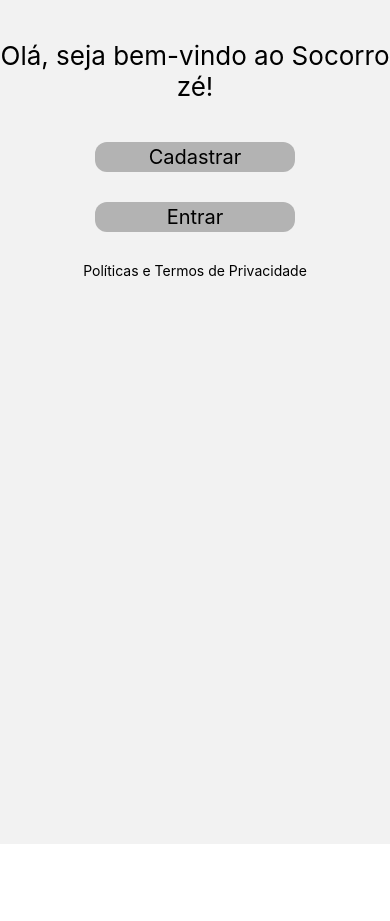
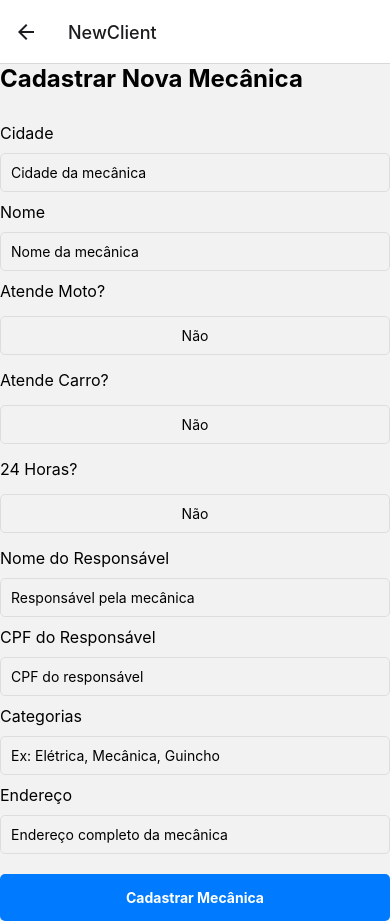
Before and after one commit to CaioCesarFaria/socorroze-app-master, a React Native app: screen /NewClient in a window 390 px wide. Before the commit the page ends 844 px from the top, so only its background shows below. Built offline with nearby package versions, Linux system fonts and the light colour scheme.

Commit message:
Página Home com página de cadastro

```diff
--- a/App.js
+++ b/App.js
@@ -14,6 +14,8 @@ import Welcome from './src/screens/Welcome';
 import Login from './src/screens/Login';
 import Cadastro from './src/screens/Cadastro';
 import Home from './src/screens/Home';
+import HomeAdm from './src/screens/HomeAdm';
+import NewClient from './src/screens/NewClient';
 
 
 
@@ -29,6 +31,8 @@ export default function App() {
         <Stack.Screen name='Home' component={Home}/>
         <Stack.Screen name='Cadastro' component={Cadastro} />
         <Stack.Screen name='Login' component={Login} />
+        <Stack.Screen name= 'HomeAdm' component={HomeAdm}/>
+        <Stack.Screen name='NewClient' component={NewClient}/>
       </Stack.Navigator>
     </NavigationContainer>
   );
--- /dev/null
+++ b/src/screens/HomeAdm.js
@@ -0,0 +1,59 @@
+import React, { useEffect, useState } from "react";
+import { Text, View, StyleSheet } from "react-native";
+import { auth } from '../firebase-config/firebasecofing';
+import { getFirestore, doc, getDoc } from 'firebase/firestore';
+import { onAuthStateChanged } from 'firebase/auth';
+import { SafeAreaView } from "react-native-safe-area-context";
+import { TouchableOpacity } from "react-native-gesture-handler";
+import { useNavigation } from "@react-navigation/native";
+
+
+export default function HomeAdm() {
+    const navigation = useNavigation();
+    const [user, setUser] = useState(null);
+    const [userData, setUserData] = useState(null);
+
+    useEffect(() => {
+        const unsubscribeAuth = onAuthStateChanged(auth, async (userAuth) => {
+            if (userAuth) {
+                setUser(userAuth);
+
+                // Acesso ao Firestore para pegar dados adicionais do usuário
+                const db = getFirestore(); // Instancia o Firestore
+                const userRef = doc(db, 'usuarios', userAuth.uid);
+                const docSnap = await getDoc(userRef);
+
+                if (docSnap.exists()) {
+                    setUserData(docSnap.data());
+                } else {
+                    console.log('No such document!');
+                }
+            } else {
+                setUser(null); // Caso não esteja logado, limpa o estado do usuário
+                setUserData(null); // Limpa os dados do usuário
+            }
+        });
+
+        // Limpeza do listener ao desmontar o componente
+        return () => unsubscribeAuth();
+    }, []);
+    return (
+        <SafeAreaView>
+            <Text>
+                {user ? `Olá, ${user.displayName || userData?.nome || 'Usuário'}` : 'Você não está logado'}
+            </Text>
+            <TouchableOpacity></TouchableOpacity>
+            <TouchableOpacity style={styles.btnNewClient} onPress={()=> navigation.navigate('NewClient')}>
+                <Text style={styles.buttonText}>Cadastrar Novo Cliente</Text>
+            </TouchableOpacity>
+        </SafeAreaView>
+    );
+}
+
+const styles = StyleSheet.create({
+    container: {
+        flex: 1,
+        justifyContent: 'center',
+        alignItems: 'center',
+    },
+})
--- a/src/screens/Login.js
+++ b/src/screens/Login.js
@@ -19,12 +19,17 @@ export default function Login() {
     try {
       // Tenta fazer o login com e-mail e senha
       const userCredential = await signInWithEmailAndPassword(auth, email, password);
-      const user = userCredential.user;  // Objeto do usuário autenticado
+      const isAdmin = userCredential.user.uid === "9izwMEqZtJcvkS0tCyGuF7xAC8t1"; // CRIANDO A CHAVE DE ADM
+      if (isAdmin) {
+        navigation.navigate('HomeAdm', { isAdmin });
+        Alert.alert("Bem-vindo Administrador");
+      } else {
+        const user = userCredential.user;  // Objeto do usuário autenticado
 
-      // Se o login for bem-sucedido, navega para a tela "Home"
-      console.log('Usuário autenticado:', user);
-      navigation.replace('Home');  // Navegação para a tela Home
-
+        // Se o login for bem-sucedido, navega para a tela "Home"
+        console.log('Usuário autenticado:', user);
+        navigation.replace('Home');  // Navegação para a tela Home
+      }
     } catch (error) {
       const errorCode = error.code;
       const errorMessage = error.message;
--- /dev/null
+++ b/src/screens/NewClient.js
@@ -0,0 +1,181 @@
+import React, { useState } from "react";
+import {
+    SafeAreaView,
+    StyleSheet,
+    Text,
+    View,
+    TextInput,
+    TouchableOpacity,
+    Alert,
+    ScrollView,
+} from "react-native";
+import app from '../firebase-config/firebasecofing';
+import { getFirestore, collection, addDoc } from 'firebase/firestore';
+import { useNavigation } from "@react-navigation/native";
+
+export default function NewClient() {
+
+
+    const navigation = useNavigation();
+    const [cidade, setCidade] = useState('');
+    const [nomeFantasia, setNomeFantasia] = useState('');
+    const [atendeMoto, setAtendeMoto] = useState(false);
+    const [atendeCarro, setAtendeCarro] = useState(false);
+    const [eh24Horas, setEh24Horas] = useState(false);
+    const [responsavel, setResponsavel] = useState('');
+    const [cpfResponsavel, setCpfResponsavel] = useState('');
+    const [categorias, setCategorias] = useState('');
+    const [endereco, setEndereco] = useState('');
+    const db = getFirestore(app);
+
+
+    // Função para enviar dados ao Firestore
+    const handleNewClient = async () => {
+        try {
+            // Adiciona um novo documento com os dados da mecânica
+            await addDoc(collection(db, "mecanicas"), {
+                cidade: cidade,
+                nomeFantasia: nomeFantasia,
+                atendeMoto: atendeMoto,
+                atendeCarro: atendeCarro,
+                eh24Horas: eh24Horas,
+                responsavel: responsavel,
+                cpfResponsavel: cpfResponsavel,
+                categorias: categorias.split(',').map(categoria => categoria.trim()),
+                endereco: endereco,
+            });
+
+            Alert.alert("Sucesso!", "Mecânica cadastrada com sucesso.");
+            // Limpa os campos após o cadastro
+            setCidade('');
+            setNomeFantasia('');
+            setAtendeMoto(false);
+            setAtendeCarro(false);
+            setEh24Horas(false);
+            setResponsavel('');
+            setCpfResponsavel('');
+            setCategorias('');
+            setEndereco('');
+        } catch (error) {
+            console.error("Erro ao cadastrar mecânica:", error);
+            Alert.alert("Erro", "Não foi possível cadastrar a mecânica.");
+        }
+    };
+
+    return (
+        <SafeAreaView style={styles.container}>
+            <ScrollView>
+                <Text style={styles.title}>Cadastrar Nova Mecânica</Text>
+
+                <Text style={styles.label}>Cidade</Text>
+                <TextInput
+                    style={styles.input}
+                    value={cidade}
+                    onChangeText={setCidade}
+                    placeholder="Cidade da mecânica"
+                />
+
+                <Text style={styles.label}>Nome</Text>
+                <TextInput
+                    style={styles.input}
+                    value={nomeFantasia}
+                    onChangeText={setNomeFantasia}
+                    placeholder="Nome da mecânica"
+                />
+
+                <Text style={styles.label}>Atende Moto?</Text>
+                <TouchableOpacity onPress={() => setAtendeMoto(!atendeMoto)} style={styles.checkbox}>
+                    <Text>{atendeMoto ? "Sim" : "Não"}</Text>
+                </TouchableOpacity>
+
+                <Text style={styles.label}>Atende Carro?</Text>
+                <TouchableOpacity onPress={() => setAtendeCarro(!atendeCarro)} style={styles.checkbox}>
+                    <Text>{atendeCarro ? "Sim" : "Não"}</Text>
+                </TouchableOpacity>
+
+                <Text style={styles.label}>24 Horas?</Text>
+                <TouchableOpacity onPress={() => setEh24Horas(!eh24Horas)} style={styles.checkbox}>
+                    <Text>{eh24Horas ? "Sim" : "Não"}</Text>
+                </TouchableOpacity>
+
+                <Text style={styles.label}>Nome do Responsável</Text>
+                <TextInput
+                    style={styles.input}
+                    value={responsavel}
+                    onChangeText={setResponsavel}
+                    placeholder="Responsável pela mecânica"
+                />
+
+                <Text style={styles.label}>CPF do Responsável</Text>
+                <TextInput
+                    style={styles.input}
+                    value={cpfResponsavel}
+                    onChangeText={setCpfResponsavel}
+                    placeholder="CPF do responsável"
+                />
+
+                <Text style={styles.label}>Categorias</Text>
+                <TextInput
+                    style={styles.input}
+                    value={categorias}
+                    onChangeText={setCategorias}
+                    placeholder="Ex: Elétrica, Mecânica, Guincho"
+                />
+
+                <Text style={styles.label}>Endereço</Text>
+                <TextInput
+                    style={styles.input}
+                    value={endereco}
+                    onChangeText={setEndereco}
+                    placeholder="Endereço completo da mecânica"
+                />
+
+                <TouchableOpacity onPress={handleNewClient} style={styles.button}>
+                    <Text style={styles.buttonText}>Cadastrar Mecânica</Text>
+                </TouchableOpacity>
+            </ScrollView>
+        </SafeAreaView>
+
+    );
+}
+
+const styles = StyleSheet.create({
+    container: {
+        flex: 1,
+        padding: 20,
+    },
+    title: {
+        fontSize: 24,
+        fontWeight: 'bold',
+        marginBottom: 20,
+    },
+    label: {
+        fontSize: 16,
+        marginVertical: 10,
+    },
+    input: {
+        borderWidth: 1,
+        borderColor: '#ddd',
+        padding: 10,
+        borderRadius: 5,
+    },
+    checkbox: {
+        padding: 10,
+        borderWidth: 1,
+        borderColor: '#ddd',
+        borderRadius: 5,
+        alignItems: 'center',
+        marginVertical: 5,
+    },
+    button: {
+        backgroundColor: '#007bff',
+        padding: 15,
+        borderRadius: 5,
+        alignItems: 'center',
+        marginTop: 20,
+    },
+    buttonText: {
+        color: '#fff',
+        fontWeight: 'bold',
+    },
+});
```
Also changed, not shown: src/screens/Home.js (line endings or trailing spaces).
